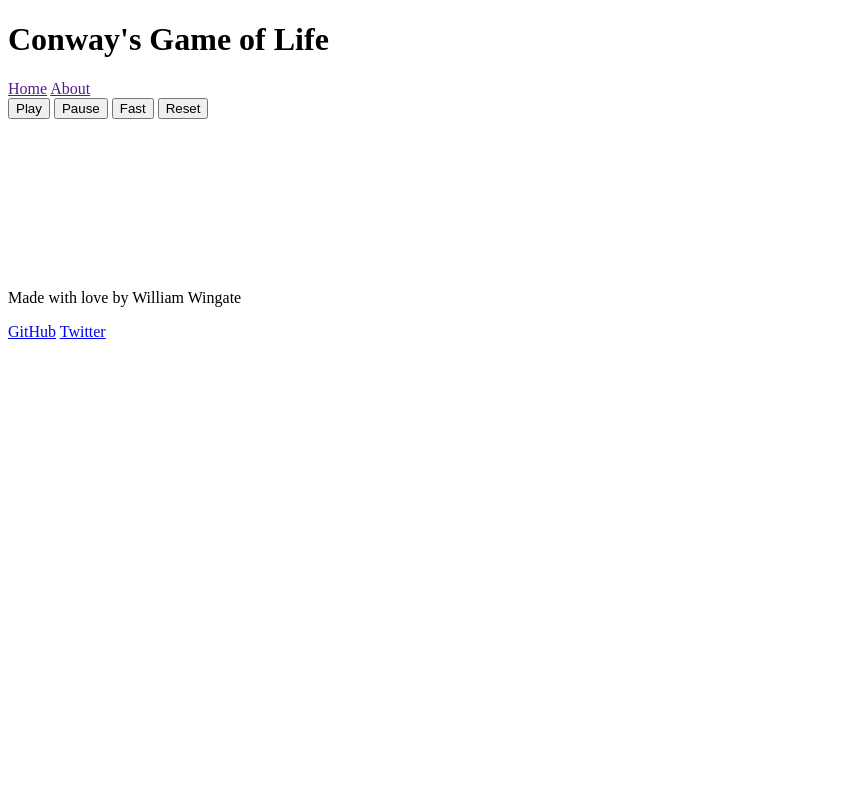
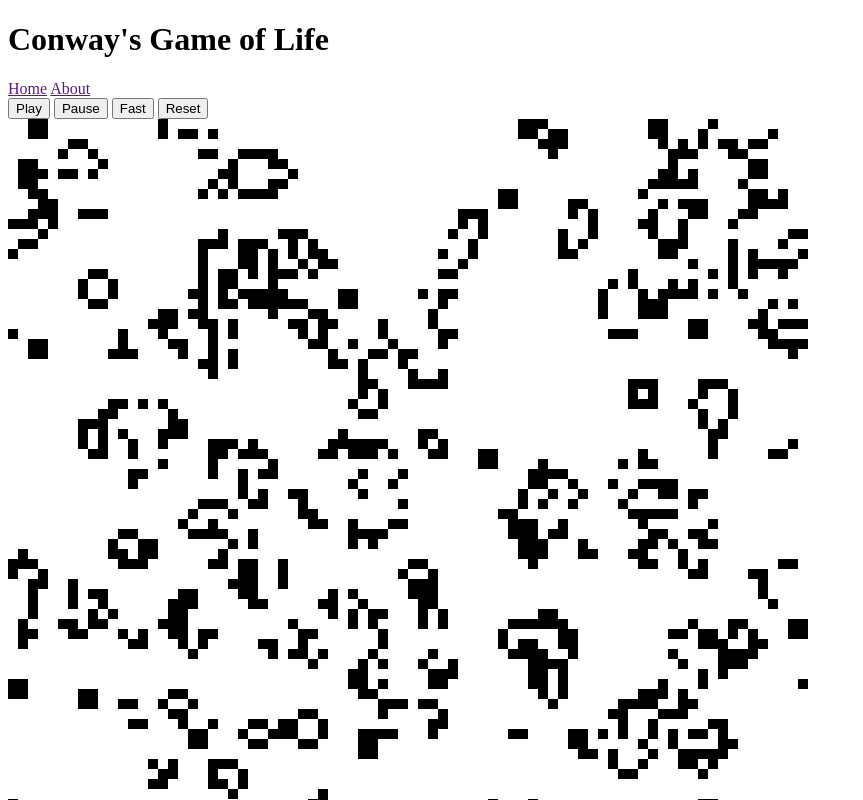
Before and after one commit to wtwingate/conway, a website: page index.html in a window 1280 px wide. Shown: the top 800 px of the page, without its empty margins (0-863 px from the left). Drawn offline with Linux system fonts and the light colour scheme.

Commit message:
Get basic version of Conway's Game of Life working

```diff
--- a/index.html
+++ b/index.html
@@ -22,7 +22,9 @@
         <button id="reset">Reset</button>
       </div>
       <div id="board">
-        <canvas id="canvas">Conway's Game of Life</canvas>
+        <canvas id="canvas" width="800" height="800"
+          >Conway's Game of Life</canvas
+        >
       </div>
     </main>
     <footer>
--- a/scripts/conway.js
+++ b/scripts/conway.js
@@ -1,26 +1,28 @@
 const DELTAS = [
-  (0, 1),
-  (1, 1),
-  (1, 0),
-  (1, -1),
-  (0, -1),
-  (-1, -1),
-  (-1, 0),
-  (-1, 1),
+  [0, 1],
+  [1, 1],
+  [1, 0],
+  [1, -1],
+  [0, -1],
+  [-1, -1],
+  [-1, 0],
+  [-1, 1],
 ];
 
 class Grid {
-  current;
+  cells;
   prev;
+  speed;
 
   constructor(width, height) {
     this.width = width;
     this.height = height;
-    this.current = this.gridInit();
+    this.cells = this.init();
     this.prev = null;
+    this.speed = 200;
   }
 
-  gridInit() {
+  init() {
     const cells = [];
     for (let i = 0; i < this.width; i++) {
       const column = [];
@@ -33,55 +35,66 @@ class Grid {
     return cells;
   }
 
-  gridUpdate() {
-    this.prev = this.current;
+  update() {
+    this.prev = structuredClone(this.cells);
     for (let i = 0; i < this.width; i++) {
       for (let j = 0; j < this.height; j++) {
-        const cell = this.current[i][j];
-        cell.alive = this.isCellAlive(i, j);
+        const cell = this.cells[i][j];
+        const numNeighbors = this.livingNeighbors(i, j);
+        cell.update(numNeighbors);
       }
     }
   }
 
-  isCellAlive(x, y) {
-    const cell = this.current[x][y];
-    let livingNeighbors = 0;
+  livingNeighbors(x, y) {
+    const cell = this.prev[x][y];
+    let neighbors = 0;
     for (const d of DELTAS) {
-      const nx = x + d[0];
-      const ny = y + d[1];
-      if (
-        nx >= 0 &&
-        nx < this.width &&
-        ny >= 0 &&
-        ny < this.height &&
-        this.prev[nx][ny].alive === true
-      ) {
-        livingNeighbors++;
+      // check for horizontal wrap
+      let nx = x + d[0];
+      if (nx < 0) {
+        nx = this.width + nx;
+      } else if (nx >= this.width) {
+        nx = 0 + (nx - this.width);
+      }
+
+      // check for vertical wrap
+      let ny = y + d[1];
+      if (ny < 0) {
+        ny = this.width + ny;
+      } else if (ny >= this.width) {
+        ny = 0 + (ny - this.width);
+      }
+
+      if (this.prev[nx][ny].alive === true) {
+        neighbors++;
       }
     }
-    if (cell.alive === true) {
-      if (livingNeighbors < 2) {
-        // Any live cell with fewer than two live neighbors dies,
-        // as if by underpopulation.
-        return false;
-      } else if (livingNeighbors < 4) {
-        // Any live cell with two or three live neighbors lives on
-        // to the next generation.
-        return true;
-      } else {
-        // Any live cell with more than three live neighbors dies,
-        // as if by overpopulation.
-        return false;
-      }
-    } else {
-      if (livingNeighbors === 3) {
-        // Any dead cell with exactly three live neighbors becomes
-        // alive, as if by reproduction.
-        return true;
-      } else {
-        return false;
+    return neighbors;
+  }
+
+  draw() {
+    const canvas = document.getElementById("canvas");
+    const context = canvas.getContext("2d");
+    for (let i = 0; i < this.width; i++) {
+      for (let j = 0; j < this.height; j++) {
+        const x = i * 10;
+        const y = j * 10;
+        if (this.cells[i][j].alive === true) {
+          context.fillRect(x, y, 10, 10);
+        } else {
+          context.clearRect(x, y, 10, 10);
+        }
       }
     }
+  }
+
+  loop() {
+    setTimeout(() => {
+      this.draw();
+      this.update();
+      this.loop();
+    }, this.speed);
   }
 }
 
@@ -95,4 +108,33 @@ class Cell {
     this.y = y;
     this.alive = alive;
   }
+
+  update(n) {
+    if (this.alive === true) {
+      if (n < 2) {
+        // Any live cell with fewer than two live neighbors dies,
+        // as if by underpopulation.
+        this.alive = false;
+      } else if (n < 4) {
+        // Any live cell with two or three live neighbors lives on
+        // to the next generation.
+        this.alive = true;
+      } else {
+        // Any live cell with more than three live neighbors dies,
+        // as if by overpopulation.
+        this.alive = false;
+      }
+    } else {
+      if (n === 3) {
+        // Any dead cell with exactly three live neighbors becomes
+        // alive, as if by reproduction.
+        this.alive = true;
+      } else {
+        this.alive = false;
+      }
+    }
+  }
 }
+
+const grid = new Grid(80, 80);
+grid.loop();
```
